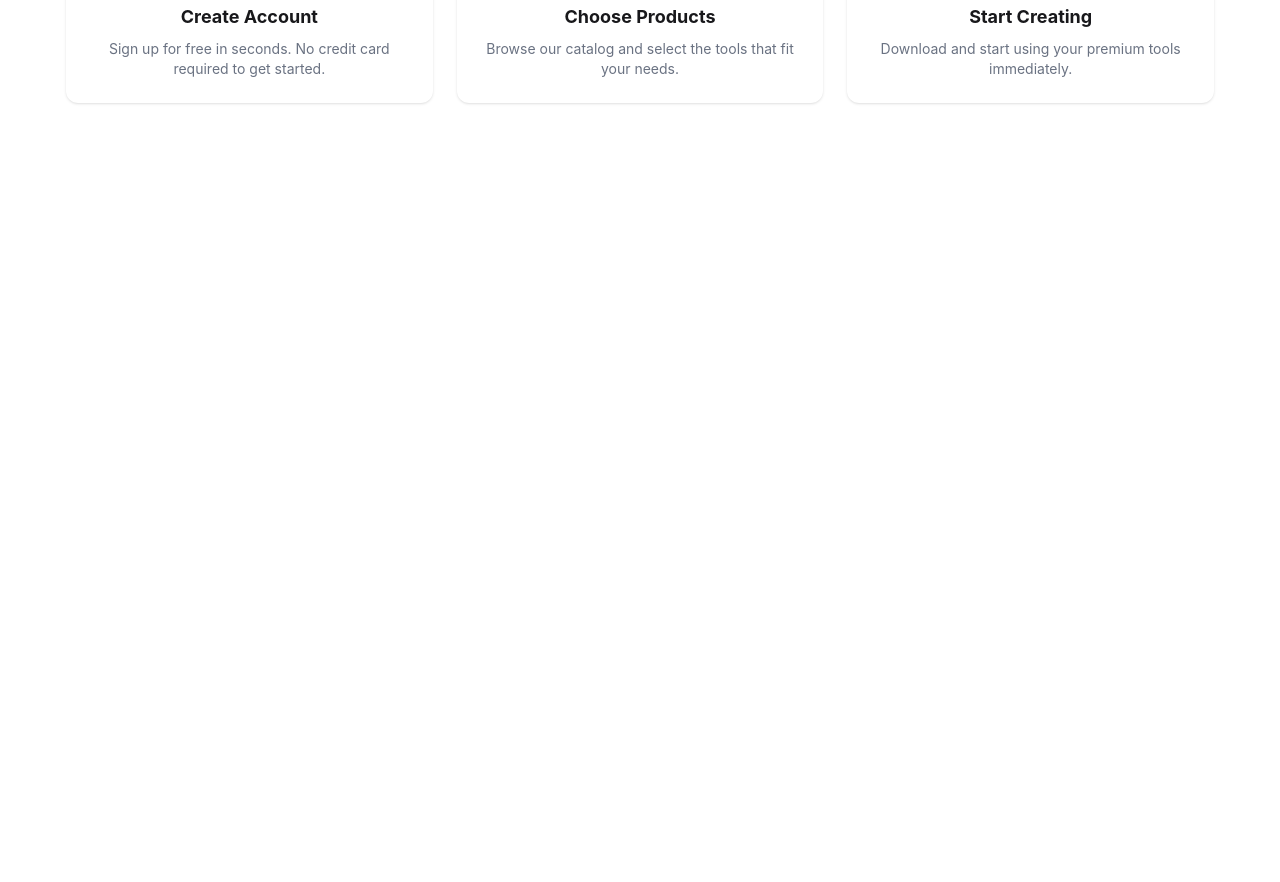
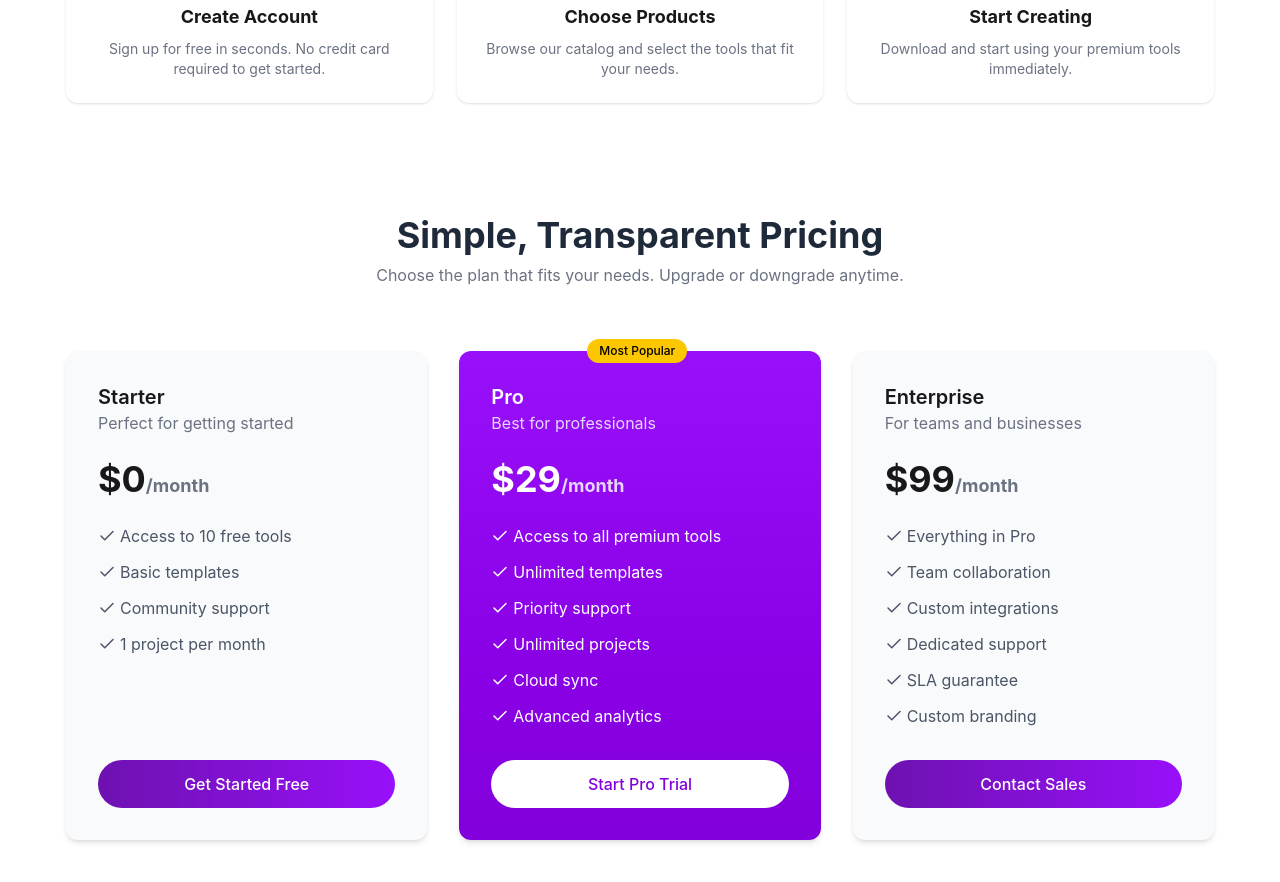
Before and after one commit to rabbialamph/my-assignment-6-digitools, a React (Vite) app: page / in a window 1280 px wide. Shown: the part 2800-3682 px from the top of the page. Before the commit the page ends 2935 px from the top, so only its background shows below. Built offline with nearby package versions, Linux system fonts and the light colour scheme.

Commit message:
pricing section create and mobile responsive

```diff
--- a/public/DigitalTools.json
+++ b/public/DigitalTools.json
@@ -42,7 +42,7 @@
     "name": "Nova AI",
     "description": "Powerful AI platform for automation and content generation.",
     "price": 15.99,
-    "period": "Monthly",
+    "period": "on-time",
     "tag": "best seller",
     "tagType": "best",
     "image": "https://i.ibb.co.com/xqHd7Jxt/portfolio.png",
@@ -61,7 +61,7 @@
     "name": "Orion AI",
     "description": "AI tool designed for research, learning, and productivity.",
     "price": 12.99,
-    "period": "Monthly",
+    "period": "on-time",
     "tag": "new",
     "tagType": "new",
     "image": "https://i.ibb.co.com/xqHd7Jxt/portfolio.png",
@@ -80,7 +80,7 @@
     "name": "Atlas AI",
     "description": "Enterprise-level AI platform for data analysis and automation.",
     "price": 29.99,
-    "period": "Monthly",
+    "period": "Yearly",
     "tag": "popular",
     "tagType": "popular",
     "image": "https://i.ibb.co.com/3nTsrvz/social-media.png",
@@ -99,7 +99,7 @@
     "name": "Quantum AI",
     "description": "Next-generation AI model for coding, reasoning, and automation.",
     "price": 24.99,
-    "period": "Monthly",
+    "period": "Yearly",
     "tag": "best seller",
     "tagType": "best",
     "image": "https://i.ibb.co.com/21zWskgW/writing-2327400-1.png",
--- a/src/App.jsx
+++ b/src/App.jsx
@@ -10,6 +10,7 @@ import { useState } from 'react'
 import TopTitle from './Components/DigitalTools/topTitle'
 import { ToastContainer } from 'react-toastify';
 import 'react-toastify/dist/ReactToastify.css';
+import PricingCard from './Components/PricingCard/PricingCard'
 
 const getCardData = async () => {
   const res = await fetch('/DigitalTools.json')
@@ -52,6 +53,8 @@ function App() {
 
       <GetStartedSection></GetStartedSection>
 
+      <PricingCard></PricingCard>
+
 
     <ToastContainer />
     </>
--- a/src/Components/DigitalTools/CardData.jsx
+++ b/src/Components/DigitalTools/CardData.jsx
@@ -1,5 +1,5 @@
 import React, { } from 'react';
-import { ToastContainer, toast } from 'react-toastify';
+import { toast } from 'react-toastify';
 import { Check } from 'lucide-react';
 
 
@@ -51,8 +51,8 @@ const CardData = ({data, carts, setCarts}) => {
                <button
                  onClick={BuyBowHandle}
                  className={ isAdded
-                 ?  "btn btn-info text-white rounded-full w-full px-6 mt-3"
-                 : "btn btn-primary rounded-full w-full px-6 mt-3"}
+                 ?  "btn bg-gradient-to-r from-blue-800 to-blue-600 text-white rounded-full w-full px-6 mt-3"
+                 : "btn bg-gradient-to-r from-purple-800 to-purple-600 text-white rounded-full w-full px-6 mt-3"}
                  >
                  { isAdded ? "Added to cart" : "Buy Now" }
                </button>
--- a/src/Components/DigitalTools/CartSection.jsx
+++ b/src/Components/DigitalTools/CartSection.jsx
@@ -50,7 +50,7 @@ const CartSection = ({carts, setCarts}) => {
                     <p className='font-bold'>${TotalPrice}</p>
                   </div>
                   <div>
-                     <button onClick={handleorder} className="btn btn-primary rounded-full w-full px-6">
+                     <button onClick={handleorder} className=" bg-gradient-to-r from-purple-800 to-purple-600 text-white rounded-full w-full p-2 cursor-pointer">
                        Proceed to Checkout
                      </button>
                   </div>
--- a/src/Components/PricingCard/PricingCard.jsx
+++ b/src/Components/PricingCard/PricingCard.jsx
@@ -0,0 +1,142 @@
+import { Check } from "lucide-react";
+import React from "react";
+
+const PricingCard = () => {
+  const pricingData = [
+    {
+      id: 1,
+      name: "Starter",
+      description: "Perfect for getting started",
+      price: 0,
+      period: "month",
+      tag: "",
+      tagType: "",
+      features: [
+        "Access to 10 free tools",
+        "Basic templates",
+        "Community support",
+        "1 project per month"
+      ],
+      buttonText: "Get Started Free",
+      popular: false
+    },
+    {
+      id: 2,
+      name: "Pro",
+      description: "Best for professionals",
+      price: 29,
+      period: "month",
+      tag: "Most Popular",
+      tagType: "popular",
+      features: [
+        "Access to all premium tools",
+        "Unlimited templates",
+        "Priority support",
+        "Unlimited projects",
+        "Cloud sync",
+        "Advanced analytics"
+      ],
+      buttonText: "Start Pro Trial",
+      popular: true
+    },
+    {
+      id: 3,
+      name: "Enterprise",
+      description: "For teams and businesses",
+      price: 99,
+      period: "month",
+      tag: "",
+      tagType: "",
+      features: [
+        "Everything in Pro",
+        "Team collaboration",
+        "Custom integrations",
+        "Dedicated support",
+        "SLA guarantee",
+        "Custom branding"
+      ],
+      buttonText: "Contact Sales",
+      popular: false
+    }
+  ];
+
+  return (
+    <section className="py-16">
+      <div className="max-w-[1180px] mx-auto px-4">
+
+        <div className="text-center mb-12 p-4">
+          <h2 className="text-4xl font-bold text-gray-800">
+            Simple, Transparent Pricing
+          </h2>
+          <p className="text-gray-500 mt-2">
+            Choose the plan that fits your needs. Upgrade or downgrade anytime.
+          </p>
+        </div>
+
+        <div className="grid md:grid-cols-3 gap-8">
+          {pricingData.map((plan) => (
+            <div
+              key={plan.id}
+              className={`rounded-xl shadow-md p-8 flex flex-col justify-between ${
+                plan.popular
+                  ? "bg-gradient-to-b from-purple-600 to-purple-700 text-white relative"
+                  : "bg-gray-50"
+              }`}
+            >
+
+              {plan.popular && (
+                <span className="absolute -top-3 left-32 bg-yellow-400 text-black text-xs px-3 py-1 rounded-full font-medium">
+                  {plan.tag}
+                </span>
+              )}
+
+              <div>
+                <h3 className="text-xl font-semibold">{plan.name}</h3>
+                <p
+                  className={`mb-6 ${
+                    plan.popular ? "text-purple-200" : "text-gray-500"
+                  }`}
+                >
+                  {plan.description}
+                </p>
+
+                <p className="text-4xl font-bold mb-6">
+                  ${plan.price}
+                  <span
+                    className={`text-lg ${
+                      plan.popular ? "text-purple-200" : "text-gray-500"
+                    }`}
+                  >
+                    /{plan.period}
+                  </span>
+                </p>
+
+                <ul
+                  className={`space-y-3 ${
+                    plan.popular ? "text-white" : "text-gray-600"
+                  }`}
+                >
+                  {plan.features.map((feature, index) => (
+                    <li key={index} className="flex items-center gap-1 "><Check size={18}></Check> {feature}</li>
+                  ))}
+                </ul>
+              </div>
+
+              <button
+                className={`mt-8 py-3 rounded-full font-medium ${
+                  plan.popular
+                    ? "bg-white text-purple-700"
+                    : "bg-gradient-to-r from-purple-800 to-purple-600 text-white"
+                }`}
+              >
+                {plan.buttonText}
+              </button>
+            </div>
+          ))}
+        </div>
+      </div>
+    </section>
+  );
+};
+
+export default PricingCard;
```
